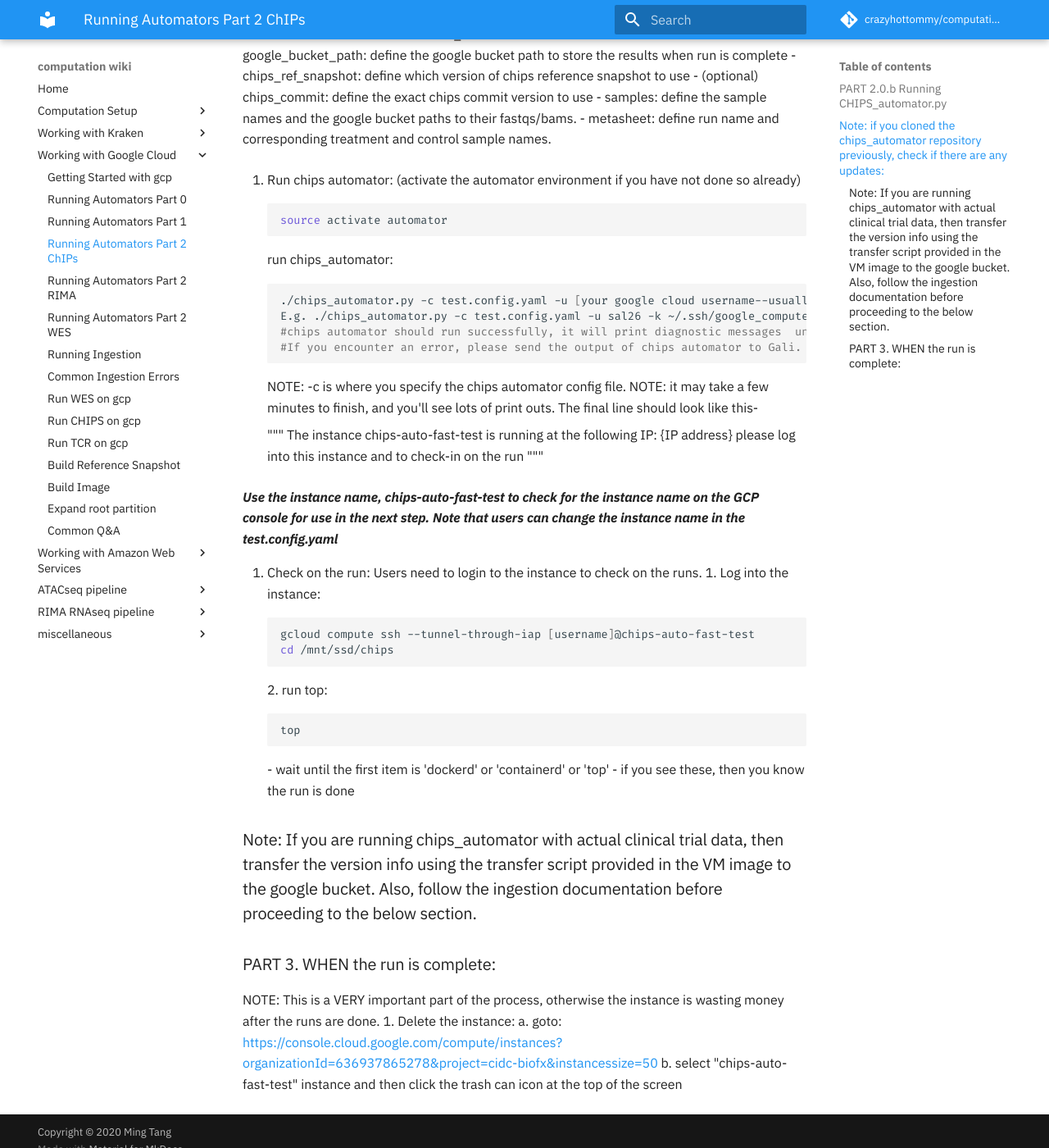
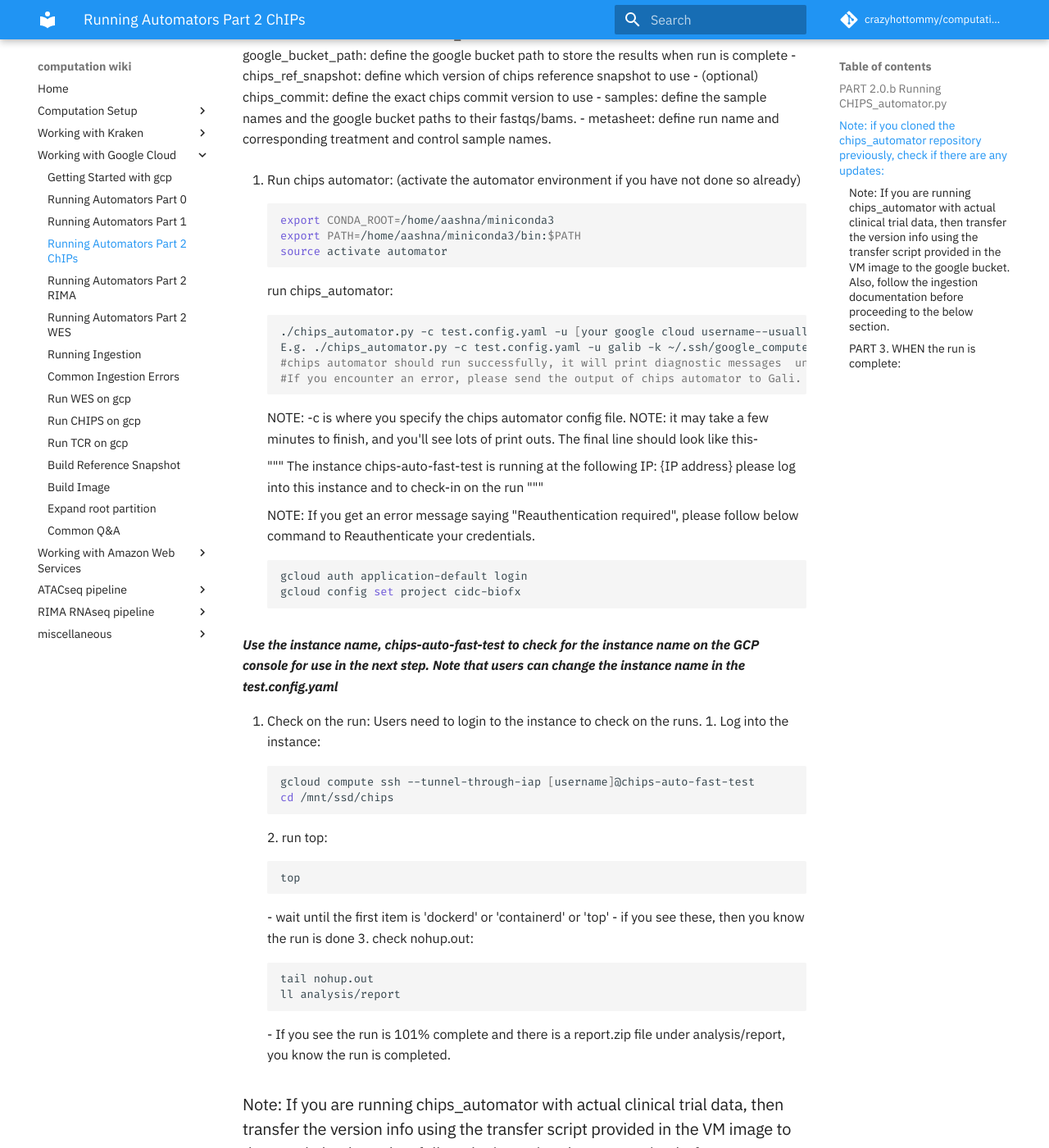
Before and after one commit to crazyhottommy/computation_wiki, an MkDocs documentation site: the page built from docs/google-cloud/Running_Automator_part2_chips.md, in a window 1280 px wide and 1400 px high, scrolled down 1140 px. Shown: the whole window at 82% size. Built offline with MkDocs 1.6.1 and Material for MkDocs 9.7.7, drawn with Linux system fonts in a browser that asks for light colours; nearby versions of some CDN libraries; library files that are not in the unit come from our copies; comment, search, counter and statistics services are not loaded; some of the changed text lies outside the part shown.

Commit message:
improve the tutorial based on first trial

````diff
--- a/docs/google-cloud/Running_Automator_part2_chips.md
+++ b/docs/google-cloud/Running_Automator_part2_chips.md
@@ -32,37 +32,31 @@ In your local chips_automator source code directory, you will find a file called
 For actual trial runs, config.yaml files should be generated with all of the correct parameters.  However, if this is not the case, “test.config.yaml” can be used as a template to create the actual config file for that particular case.
 
 Parameters that are unique to each chips run, include the following:
-    - instance_name:
-        define the instance name- any arbitrary string but cannot contain '.'
-    - cores:
-        define the number of cores for the instance--default is 32
-    - disk_size:
-        define the size of the attached disk
-    - google_bucket_path:
-        define the google bucket path to store the results when run is complete
-    - chips_ref_snapshot:
-        define which version of chips reference snapshot to use
-    - (optional) chips_commit:
-        define the exact chips commit version to use
-    - samples:
-        define the sample names and the google bucket paths to their fastqs/bams.
-    -  metasheet:
-        define run name and corresponding treatment and control sample names.
-
+      - instance_name: define the instance name- any arbitrary string but cannot contain '.'
+      - cores: define the number of cores for the instance--default is 32
+      - disk_size: define the size of the attached disk
+      - google_bucket_path: define the google bucket path to store the results when run is complete
+      - chips_ref_snapshot: define which version of chips reference snapshot to use
+      - (optional) chips_commit: define the exact chips commit version to use
+      - samples: define the sample names and the google bucket paths to their fastqs/bams.
+      -  metasheet: define run name and corresponding treatment and control sample names.
 
 3. Run chips automator:
     (activate the automator environment if you have not done so already)
     ```bash
+    export CONDA_ROOT=/home/aashna/miniconda3
+    export PATH=/home/aashna/miniconda3/bin:$PATH
     source activate automator
     ```
 
     run chips_automator:
     ```bash
     ./chips_automator.py -c test.config.yaml -u [your google cloud username--usually your hostname] -k ~/.ssh/google_compute_engine
-    E.g. ./chips_automator.py -c test.config.yaml -u sal26 -k ~/.ssh/google_compute_engine
+    E.g. ./chips_automator.py -c test.config.yaml -u galib -k ~/.ssh/google_compute_engine
     #chips automator should run successfully, it will print diagnostic messages  until it finishes.
     #If you encounter an error, please send the output of chips automator to Gali.
     ```
+
     NOTE: -c is where you specify the chips automator config file.
     NOTE: it may take a few minutes to finish, and you'll see lots of print outs.
     The final line should look like this-
@@ -71,6 +65,15 @@ Parameters that are unique to each chips run, include the following:
     The instance chips-auto-fast-test is running at the following IP: {IP address}
     please log into this instance and to check-in on the run
     """
+
+    NOTE: If you get an error message saying "Reauthentication required", please follow below command to Reauthenticate your credentials.
+
+    ```bash
+    gcloud auth application-default login
+    gcloud config set project cidc-biofx
+    ```
+
+
 
 ***Use the instance name, chips-auto-fast-test to check for the instance name on the GCP console for use in the next step. Note that users can change the instance name in the test.config.yaml***
 
@@ -85,8 +88,14 @@ Parameters that are unique to each chips run, include the following:
           ```bash
           top
           ```
-          - wait until the first item is 'dockerd' or 'containerd' or 'top'
-          - if you see these, then you know the run is done
+            - wait until the first item is 'dockerd' or 'containerd' or 'top'
+            - if you see these, then you know the run is done
+        3. check nohup.out:
+          ```bash
+          tail nohup.out
+          ll analysis/report
+          ```
+            - If you see the run is 101% complete and there is a report.zip file under analysis/report, you know the run is completed.
 
 
 ###Note: If you are running chips_automator with actual clinical trial data, then transfer the version info using the transfer script provided in the VM image to the google bucket. Also, follow the ingestion documentation before proceeding to the below section.
````
Also changed, not shown: other parts of docs/google-cloud/Running_Automator_part2_chips.md (+3 -3 lines).
